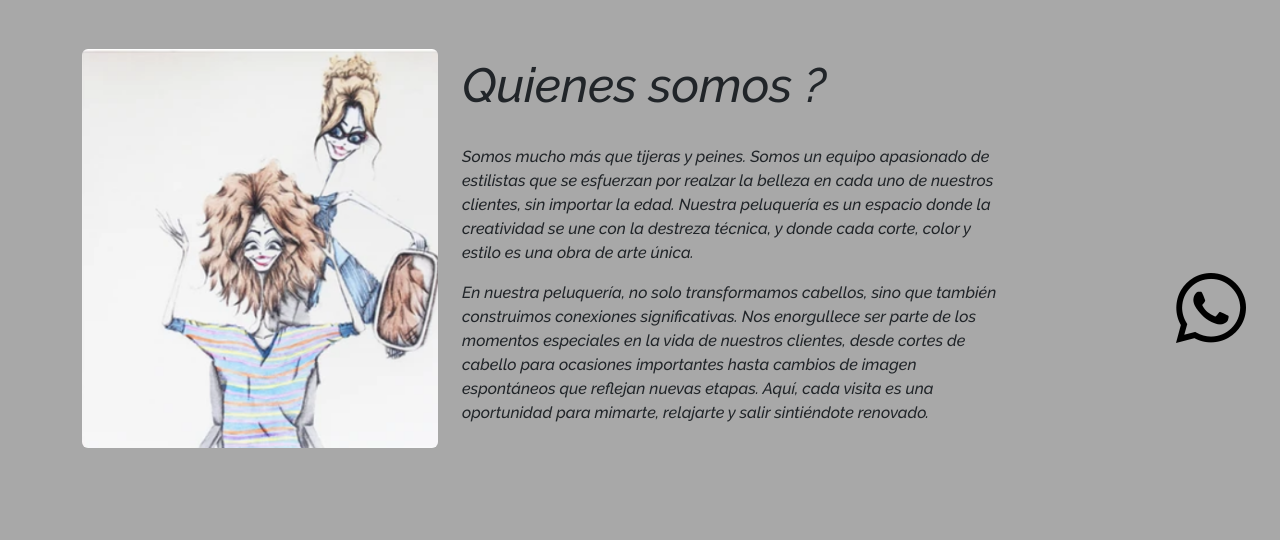
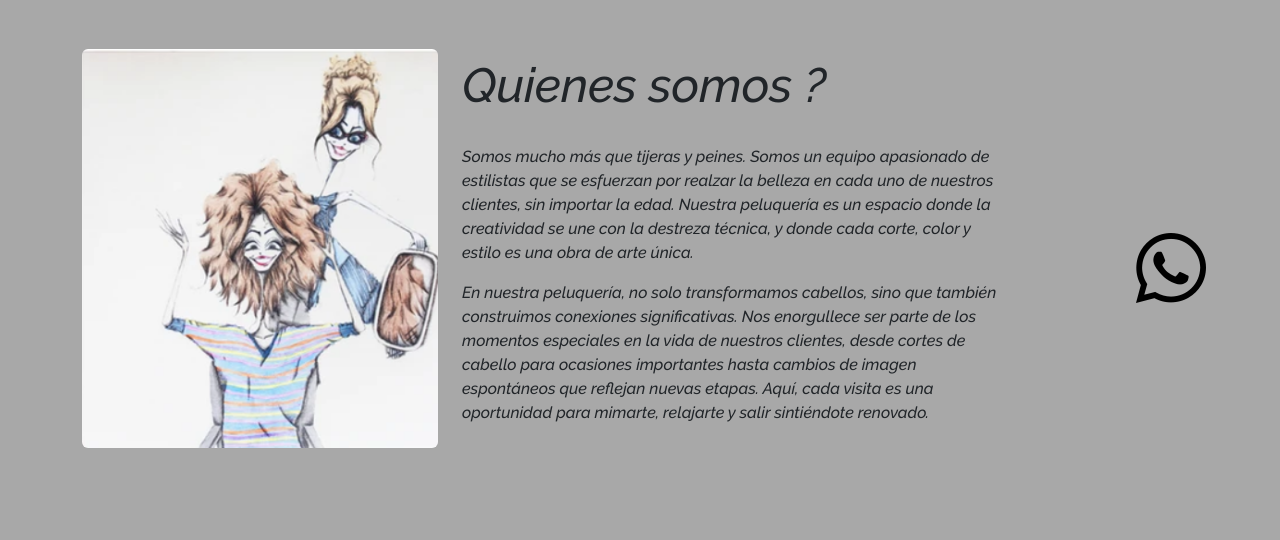
Before and after one commit to guelan14/web-peluqueria, a Django app: page / in a window 1280 px wide. Shown: the part 412-952 px from the top of the page. Run offline with Django 4.2, Linux system fonts and the light colour scheme; some libraries are stand-ins or nearby versions.

Commit message:
mopvido wp bottomn

```diff
--- a/core/static/core/css/styles.css
+++ b/core/static/core/css/styles.css
@@ -155,8 +155,8 @@ footer{
 
  .whatsapp-button {
     position: fixed;
-    bottom: 40px;
-    right: 40px;
+    bottom: 80px;
+    right: 80px;
     z-index: 1000;
   }
   .whatsapp-button i {
```
